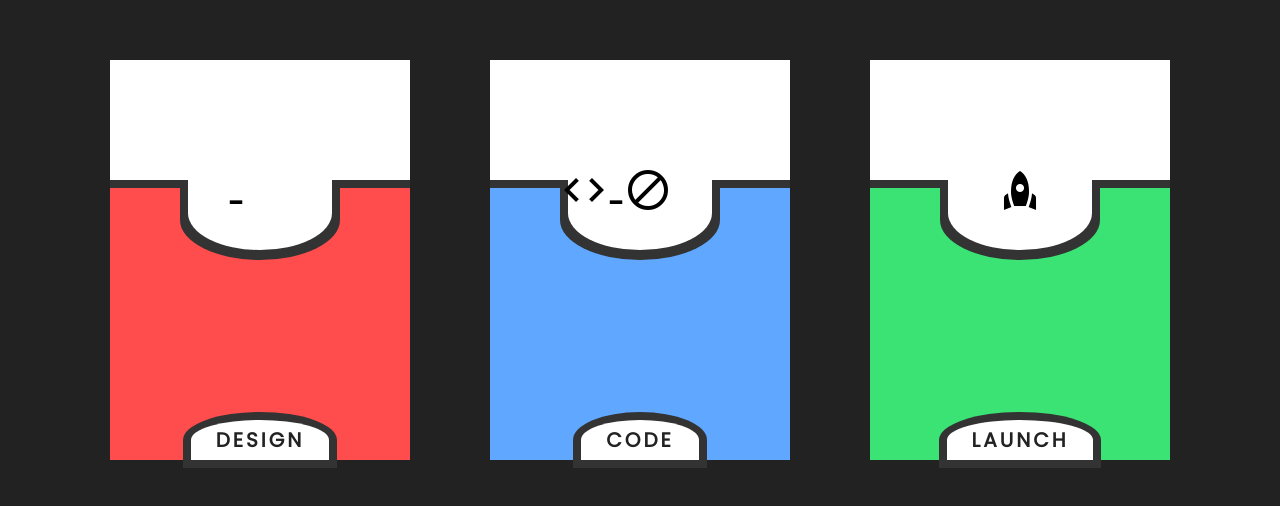
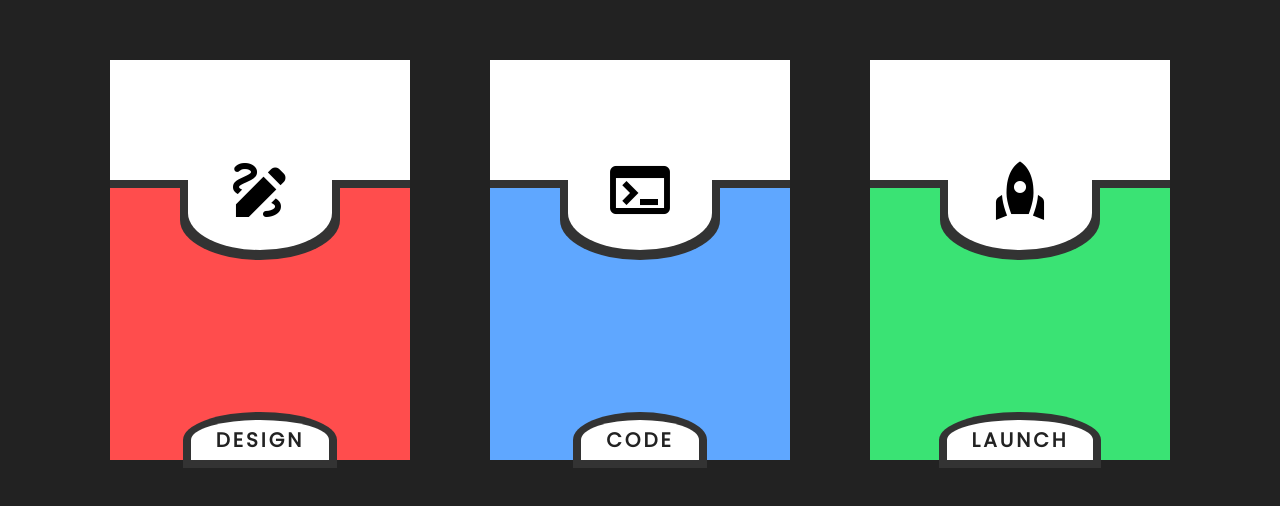
Before and after one commit to md-random/RetroCard, a plain HTML site: page index.html in a window 1280 px wide. Shown: the part 140-646 px from the top of the page. Drawn offline with Linux system fonts and the light colour scheme.

Commit message:
update icon size

```diff
--- a/index.html
+++ b/index.html
@@ -15,7 +15,7 @@
           <h2>Design</h2>
         </div>
         <div class="imgBx">
-            <span class="material-icons md-48">design-service</span>
+            <span class="material-icons md-72">draw</span>
         </div>
         <div class="textBx">
           <h2>Design</h2>
@@ -26,7 +26,7 @@
           <h2>Code</h2>
         </div>
         <div class="imgBx">
-            <span class="material-icons md-48">code-blocks</span>
+            <span class="material-icons md-72">terminal</span>
         </div>
         <div class="textBx">
           <h2>Code</h2>
@@ -34,10 +34,10 @@
       </div>
       <div class="card" style="--clr: #3ae374">
         <div class="content">
-          <h2>launch</h2>
+          <h2>Launch</h2>
         </div>
         <div class="imgBx">
-            <span class="material-icons md-48">rocket</span>
+            <span class="material-icons md-72">rocket</span>
         </div>
         <div class="textBx">
           <h2>Launch</h2>
--- a/style.css
+++ b/style.css
@@ -141,7 +141,5 @@ body {
 }
 
 
-.material-icons.md-18 { font-size: 18px; }
-.material-icons.md-24 { font-size: 24px; }
-.material-icons.md-36 { font-size: 36px; }
-.material-icons.md-48 { font-size: 48px; }
+
+.material-icons.md-72 { font-size: 72px; }
```
